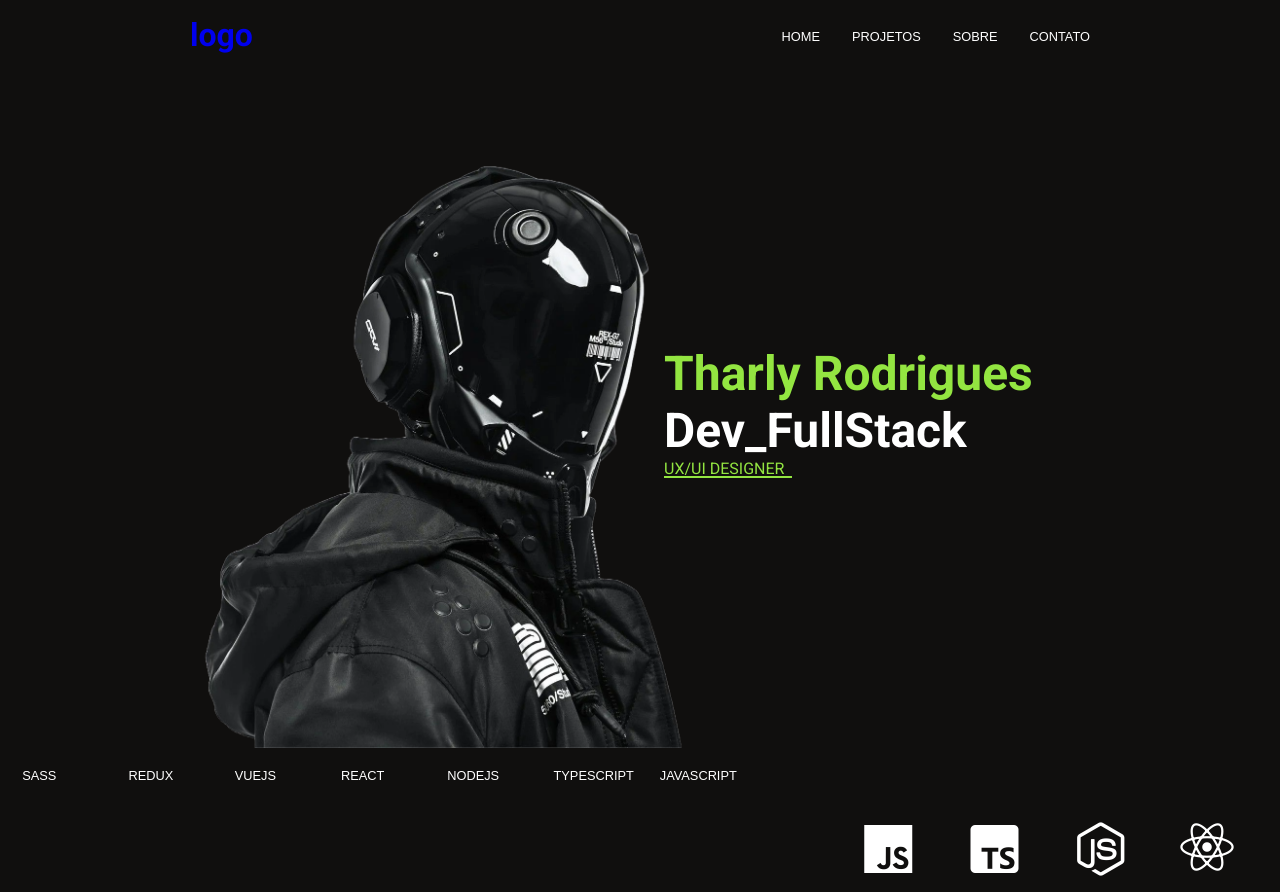
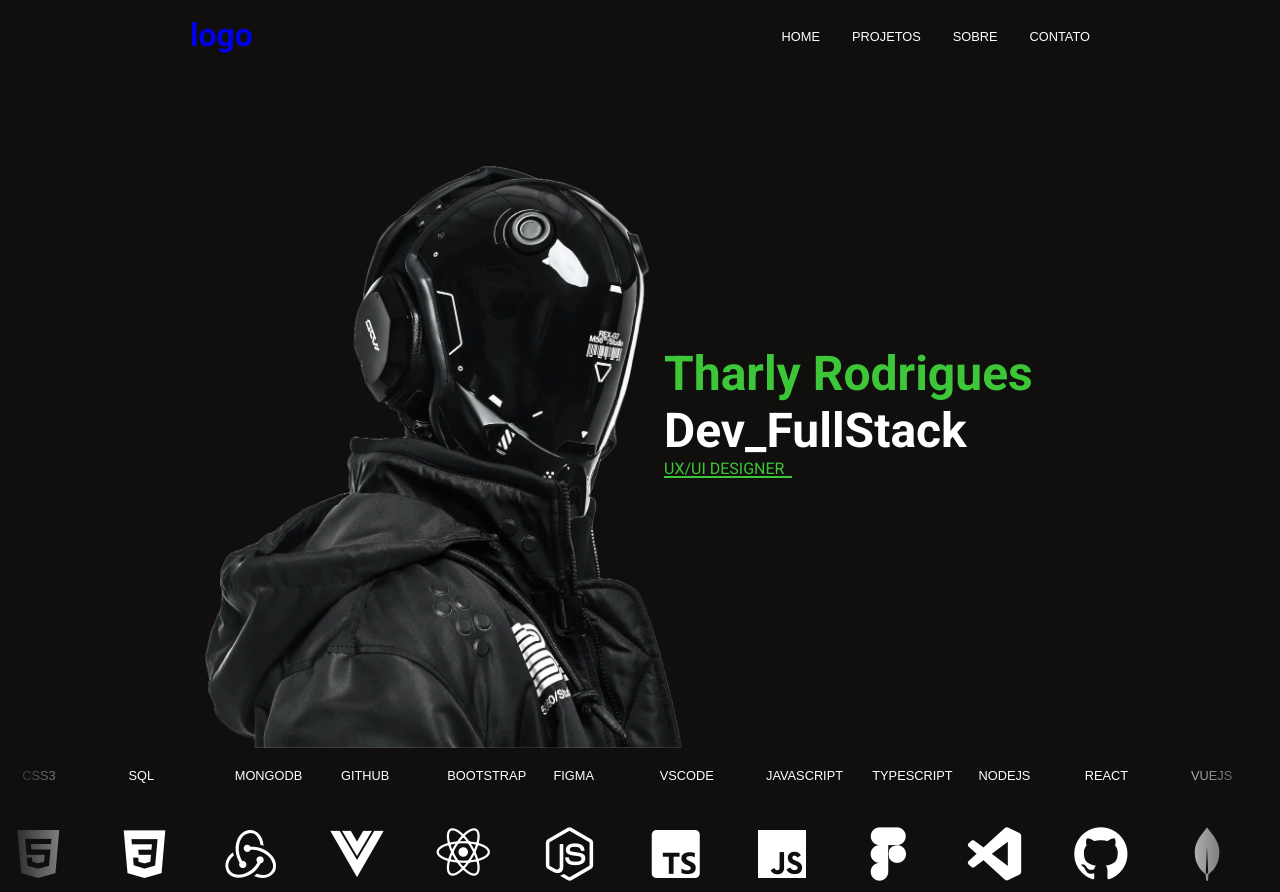
Before and after one commit to TharlyRodrigues/MeuPortfio, a plain HTML site: page index.html in a window 1280 px wide. Drawn offline with nearby package versions, Linux system fonts and the light colour scheme; a web font is replaced by a local one.

Commit message:
animação de scroll melhorada

```diff
--- a/globalStyle.css
+++ b/globalStyle.css
@@ -1,8 +1,8 @@
 :root {
-  --text-green: #93e541;
+  --text-green: #3cc638;
   --text-white: #ffffff;
   --bg-prime: #100f0e;
-  --color-green: #d2fc52;
+  --color-green: #3cc638;
   --color-green2: #93e541;
 }
 
--- a/index.html
+++ b/index.html
@@ -48,127 +48,129 @@
           </div>
           <div class="right">
             <h1>
-              <span style="color: #93e541">Tharly Rodrigues</span
+              <span style="color: #3cc638">Tharly Rodrigues</span
               ><br />Dev_FullStack
             </h1>
             <p>UX/UI DESIGNER</p>
           </div>
         </div>
       </section>
-      <section class="scroll-infinite">
-        <div class="container-scroll">
          <div
-            class="slider-name"
-            style="--width: 100px; --height: 65px; --quantity: 16"
+        class="slider"
+        reverse="true"
+        style="--width: 100px; --height: 70px; --quantity: 16"
       >
-            <div class="slider-list-name">
-              <div class="slider-item-name" style="--position: 1">
+        <div class="list">
+          <div class="item-name" style="--position: 1">
             <p>JAVASCRIPT</p>
           </div>
-              <div class="slider-item-name" style="--position: 2">
+          <div class="item-name" style="--position: 2">
             <p>TYPESCRIPT</p>
           </div>
-              <div class="slider-item-name" style="--position: 3">
+          <div class="item-name" style="--position: 3">
             <p>NODEJS</p>
           </div>
-              <div class="slider-item-name" style="--position: 4">
+          <div class="item-name" style="--position: 4">
             <p>REACT</p>
           </div>
-              <div class="slider-item-name" style="--position: 5">
+          <div class="item-name" style="--position: 5">
             <p>VUEJS</p>
           </div>
-              <div class="slider-item-name" style="--position: 6">
+          <div class="item-name" style="--position: 6">
             <p>REDUX</p>
           </div>
-              <div class="slider-item-name" style="--position: 7">
+          <div class="item-name" style="--position: 7">
             <p>SASS</p>
           </div>
-              <div class="slider-item-name" style="--position: 8">
+          <div class="item-name" style="--position: 8">
             <p>HTML5</p>
           </div>
-              <div class="slider-item-name" style="--position: 9">
+          <div class="item-name" style="--position: 9">
             <p>TAILWINDCSS</p>
           </div>
-              <div class="slider-item-name" style="--position: 10">
+          <div class="item-name" style="--position: 10">
             <p>CSS3</p>
           </div>
-              <div class="slider-item-name" style="--position: 11">
+          <div class="item-name" style="--position: 11">
             <p>SQL</p>
           </div>
-              <div class="slider-item-name" style="--position: 12">
+          <div class="item-name" style="--position: 12">
             <p>MONGODB</p>
           </div>
-              <div class="slider-item-name" style="--position: 13">
+          <div class="item-name" style="--position: 13">
             <p>GITHUB</p>
           </div>
-              <div class="slider-item-name" style="--position: 14">
+          <div class="item-name" style="--position: 14">
             <p>BOOTSTRAP</p>
           </div>
-              <div class="slider-item-name" style="--position: 15">
+          <div class="item-name" style="--position: 15">
             <p>FIGMA</p>
           </div>
-              <div class="slider-item-name" style="--position: 16">
+          <div class="item-name" style="--position: 16">
             <p>VSCODE</p>
           </div>
+
         </div>
+
       </div>
+
         <div
           class="slider"
-            style="--width: 100px; --height: 60px; --quantity: 16"
+          reverse="true"
+          style="--width: 100px; --height: 70px; --quantity: 16"
         >
-            <div class="slider-list">
-              <div class="slider-item" style="--position: 1">
+          <div class="list">
+            <div class="item" style="--position: 1">
               <i class="bx bxl-javascript"></i>
             </div>
-              <div class="slider-item" style="--position: 2">
+            <div class="item" style="--position: 2">
               <i class="bx bxl-typescript"></i>
             </div>
-              <div class="slider-item" style="--position: 3">
+            <div class="item" style="--position: 3">
               <i class="bx bxl-nodejs"></i>
             </div>
-              <div class="slider-item" style="--position: 4">
+            <div class="item" style="--position: 4">
               <i class="bx bxl-react"></i>
             </div>
-              <div class="slider-item" style="--position: 5">
+            <div class="item" style="--position: 5">
               <i class="bx bxl-vuejs"></i>
             </div>
-              <div class="slider-item" style="--position: 6">
+            <div class="item" style="--position: 6">
               <i class="bx bxl-redux"></i>
             </div>
-              <div class="slider-item" style="--position: 7">
+            <div class="item" style="--position: 7">
               <i class="bx bxl-css3"></i>
             </div>
-              <div class="slider-item" style="--position: 8">
+            <div class="item" style="--position: 8">
               <i class="bx bxl-html5"></i>
             </div>
-              <div class="slider-item" style="--position: 9">
+            <div class="item" style="--position: 9">
               <i class="bx bxl-bootstrap"></i>
             </div>
-              <div class="slider-item" style="--position: 10">
+            <div class="item" style="--position: 10">
               <i class="bx bxl-sass"></i>
             </div>
-              <div class="slider-item" style="--position: 11">
+            <div class="item" style="--position: 11">
               <i class="bx bxl-tailwind-css"></i>
             </div>
-              <div class="slider-item" style="--position: 12">
+            <div class="item" style="--position: 12">
               <i class="bx bxs-data"></i>
             </div>
-              <div class="slider-item" style="--position: 13">
+            <div class="item" style="--position: 13">
               <i class="bx bxl-mongodb"></i>
             </div>
-              <div class="slider-item" style="--position: 14">
+            <div class="item" style="--position: 14">
               <i class="bx bxl-github"></i>
             </div>
-              <div class="slider-item" style="--position: 15">
+            <div class="item" style="--position: 15">
               <i class="bx bxl-visual-studio"></i>
             </div>
-              <div class="slider-item" style="--position: 16">
+            <div class="item" style="--position: 16">
               <i class="bx bxl-figma"></i>
             </div>
           </div>
         </div>
       </div>
-      </section>
     </main>
   </body>
 </html>
--- a/style.css
+++ b/style.css
@@ -62,7 +62,7 @@ header .container {
   content: "";
   width: 0%;
   height: 2px;
-  background-color: var(--color-green2);
+  background-color: var(--color-green);
   position: absolute;
   z-index: 1;
   bottom: 0;
@@ -98,7 +98,7 @@ header .container {
 }
 
 .home .container .right p {
-  color: var(--color-green2);
+  color: var(--text-green);
   position: relative;
   font-family: "Roboto", sans-serif;
 }
@@ -107,74 +107,59 @@ header .container {
   content: "";
   width: 30%;
   height: 2px;
-  background-color: var(--color-green2);
+  background-color: var(--text-green);
   position: absolute;
   bottom: 0;
   left: 0;
 }
 
-/* scroll infinite */
-.container-scroll {
-  display: flex;
-  flex-direction: column;
-  align-items: center;
-}
-.slider-name .slider-list-name {
-  display: flex;
-  width: 100%;
-  cursor: pointer;
-}
-
-.slider,
-.slider-name {
-  align-items: center;
+.slider {
   width: 100%;
   height: var(--height);
   overflow: hidden;
+  mask-image: linear-gradient(to right, transparent, #000 10% 90%, transparent);
 }
-
-.slider .slider-list,
-.slider-name .slider-list-name {
+.slider .list {
   display: flex;
   width: 100%;
   min-width: calc(var(--width) * var(--quantity));
   position: relative;
 }
-
-.slider .slider-list .slider-item {
+.slider .list .item {
   width: var(--width);
   height: var(--height);
   position: absolute;
   left: 100%;
-  opacity: 1;
   animation: autoRun 10s linear infinite;
-  animation-delay: calc((10s / var(--quantity)) * (var(--position)));
+  transition: filter 0.5s;
+  animation-delay: calc(
+    (10s / var(--quantity)) * (var(--position) - 1) - 10s
+  ) !important;
 }
-
-.slider-name .slider-list-name .slider-item-name {
+.slider .list .item-name {
   width: var(--width);
   height: var(--height);
   position: absolute;
-  right: 105%;
-  opacity: 1;
-  animation: autoRun1 10s linear infinite;
-  animation-delay: calc((10s / var(--quantity)) * (var(--position)));
+  left: 100%;
+  animation: autoRun 10s linear infinite;
+  transition: filter 0.5s;
+  animation-delay: calc(
+    (10s / var(--quantity)) * (var(--position) - 1) - 10s
+  ) !important;
 }
 
-.slider .slider-list .slider-item i {
+.slider .list .item i {
   width: 100%;
   font-size: 4rem;
   color: var(--text-white);
-  cursor: pointer;
 }
 
-.slider-item-name p {
+.slider .list .item-name p {
   font-family: "Mona-Sans", sans-serif;
   font-size: 0.8rem;
   color: var(--text-white);
   padding: 1rem;
 }
-
 @keyframes autoRun {
   from {
     left: 100%;
@@ -183,11 +168,22 @@ header .container {
     left: calc(var(--width) * -1);
   }
 }
-@keyframes autoRun1 {
+.slider:hover .item,
+.slider:hover .item-name {
+  animation-play-state: paused !important;
+  filter: grayscale(1);
+}
+.slider .item:hover {
+  filter: grayscale(0);
+}
+.slider[reverse="true"] .item {
+  animation: reversePlay 10s linear infinite;
+}
+@keyframes reversePlay {
   from {
-    right: 100%;
+    left: calc(var(--width) * -1);
   }
   to {
-    right: calc(var(--width) * -1);
+    left: 100%;
   }
 }
```
Lines whose indentation alone changed are shown as unchanged.
